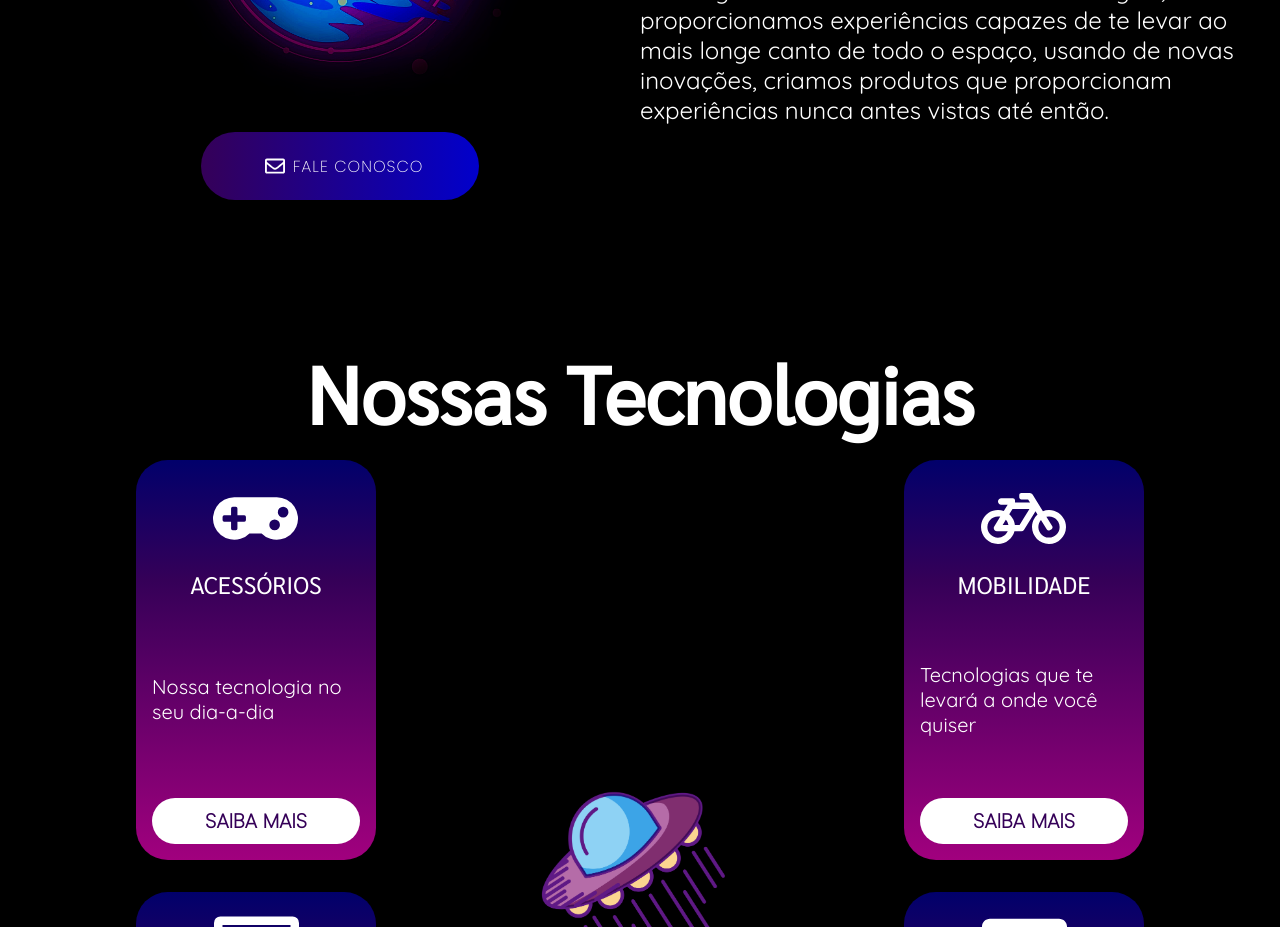
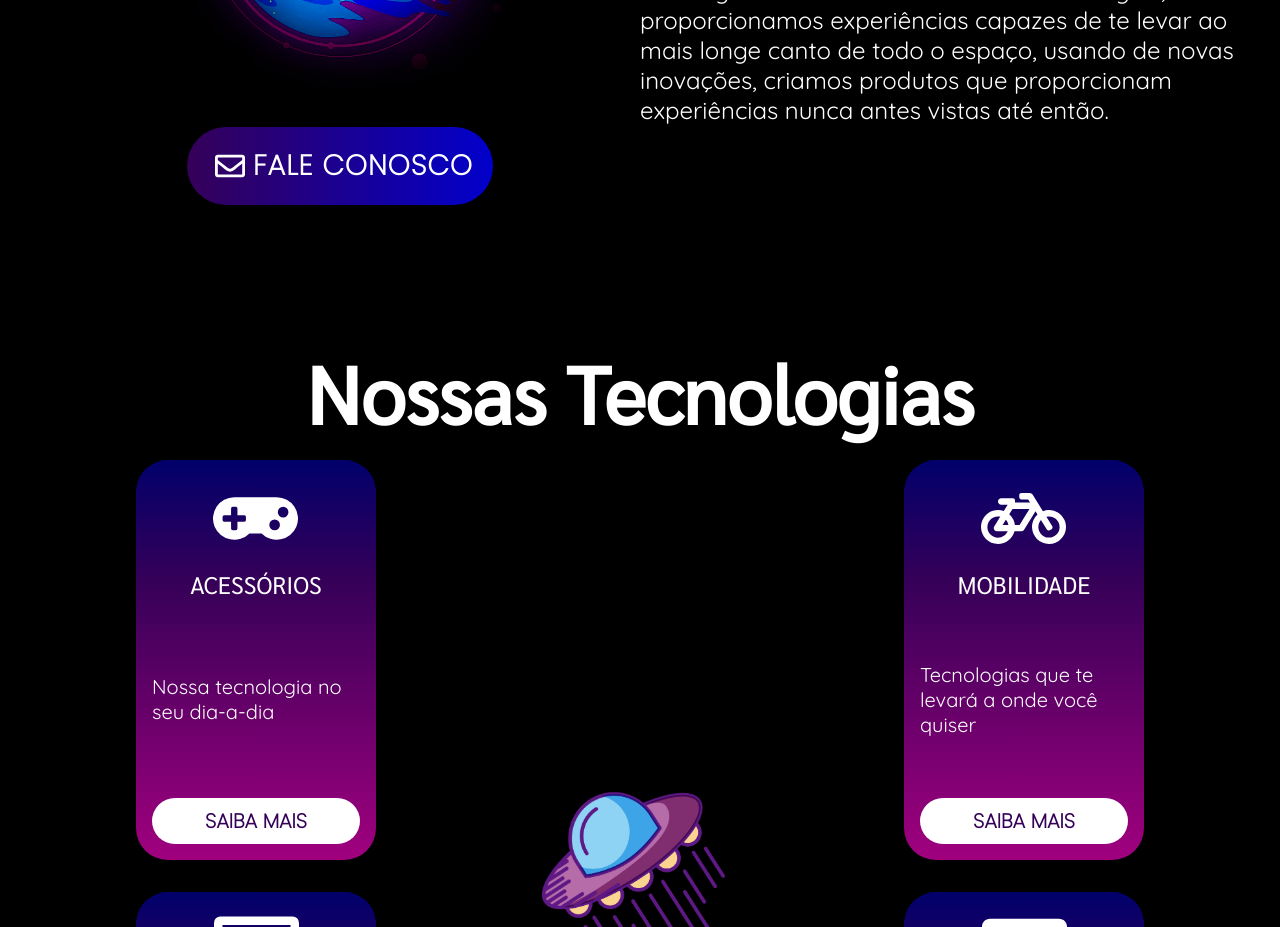
Before and after one commit to oBST01/HigheR, a React (Vite) app: page / in a window 1280 px wide. Shown: the part 1260-2187 px from the top of the page. Built offline with nearby package versions, Linux system fonts and the light colour scheme.

Commit message:
some changes

```diff
--- a/src/App.css
+++ b/src/App.css
@@ -42,7 +42,7 @@ h2 {
 ::-webkit-scrollbar-track {
   -webkit-box-shadow: inset 0 0 6px rgba(0, 0, 0, 0.3);
   border-radius: 3vh;
-  background: #f1f1f1;
+  background: transparent;
 }
 
 ::-webkit-scrollbar {
@@ -53,5 +53,5 @@ h2 {
 ::-webkit-scrollbar-thumb {
   border-radius: 10px;
   -webkit-box-shadow: inset 0 0 6px rgba(0, 0, 0, 0.3);
-  background: #888;
+  background: rgb(248, 248, 248);
 }
--- a/src/Components/Button/Button.module.css
+++ b/src/Components/Button/Button.module.css
@@ -8,9 +8,10 @@ button.defaultButton {
     border-radius: 5vh;
     color: white;
 
-    padding: 2vh 7vh;
+    padding: 2vh 2.5vh;
 
-    font-size: 2vh;
+    font-size: 3.5vh;
+    font-weight: bold;
     letter-spacing: 1px;
     outline: none;
     border: none;
--- a/src/Components/ProductItem/ProductItem.module.css
+++ b/src/Components/ProductItem/ProductItem.module.css
@@ -77,6 +77,7 @@ div.productFlexContainer h3 {
 div.productFlexContainer p {
     font-size: 3vh;
     text-align: start;
+    margin-bottom: 3vh;
 }
 
 @media screen and (max-width: 920px) {
--- a/src/Components/ProductItem/index.tsx
+++ b/src/Components/ProductItem/index.tsx
@@ -1,6 +1,8 @@
 import React, { useState } from "react";
+import { useNavigate } from "react-router-dom";
 
 import { FaArrowRight } from "react-icons/fa";
+import Button from "../Button";
 import classes from "./ProductItem.module.css";
 
 interface IProps {
@@ -20,6 +22,7 @@ const ProductItem: React.FC<IProps> = ({
   alignment,
   description
 }) => {
+  const navigate = useNavigate();
   const [currentImage, setCurrentImage] = useState(0);
 
   const handleButtonClick = () => {
@@ -35,6 +38,7 @@ const ProductItem: React.FC<IProps> = ({
       <div style={{alignItems: "start"}}>
         <h3>{title}</h3>
         <p>{description}</p>
+        <Button onClick={() => {navigate("/lojas")}} style={{alignSelf: "center", background: "gray"}}>Comprar</Button>
       </div>
       <div>
         <img style={imageStyle} src={images[currentImage]} alt={imageAlt} />
--- a/src/Pages/Acessorios/Sections/About/About.module.css
+++ b/src/Pages/Acessorios/Sections/About/About.module.css
@@ -9,6 +9,7 @@
   text-align: start;
   font-size: 7vh;
   font-weight: 900;
+  margin-bottom: 8vh;
 }
 
 .text p {
--- a/src/Pages/Index/Sections/About/index.tsx
+++ b/src/Pages/Index/Sections/About/index.tsx
@@ -26,7 +26,7 @@ const About = () => {
             navigate("/contato");
           }}
         >
-          <FaRegEnvelope size={20} style={{ margin: "1vh" }} /> FALE CONOSCO
+          <FaRegEnvelope size={30} style={{ margin: "1vh" }} /> FALE CONOSCO
         </Button>
       </div>
       <div className={classes.container}>
--- a/src/Pages/Index/Sections/Main/index.tsx
+++ b/src/Pages/Index/Sections/Main/index.tsx
@@ -34,7 +34,7 @@ const Main = () => {
             <a
               className={classes.icon}
               target="_blank"
-              href="mailto:contato@higher.com"
+              href="mailto:higher.techoffice@gmail.com"
             >
               <FaRegEnvelope />
             </a>
--- a/src/Pages/Video/Sections/Products/index.tsx
+++ b/src/Pages/Video/Sections/Products/index.tsx
@@ -13,7 +13,7 @@ const Products = () => {
       <SectionTitle>Inovações</SectionTitle>
       <ProductItem
       title="Pc"
-      description=""
+      description="Um novo modelo de notebook, ele traz mobilidade e eficiência tanto para seu trabalho tanto para suas horas de lazer, jogando ou programando."
         images={[PcImage1, PcImage2]}
         imageAlt="pc higheR"
         alignment="right"
```
